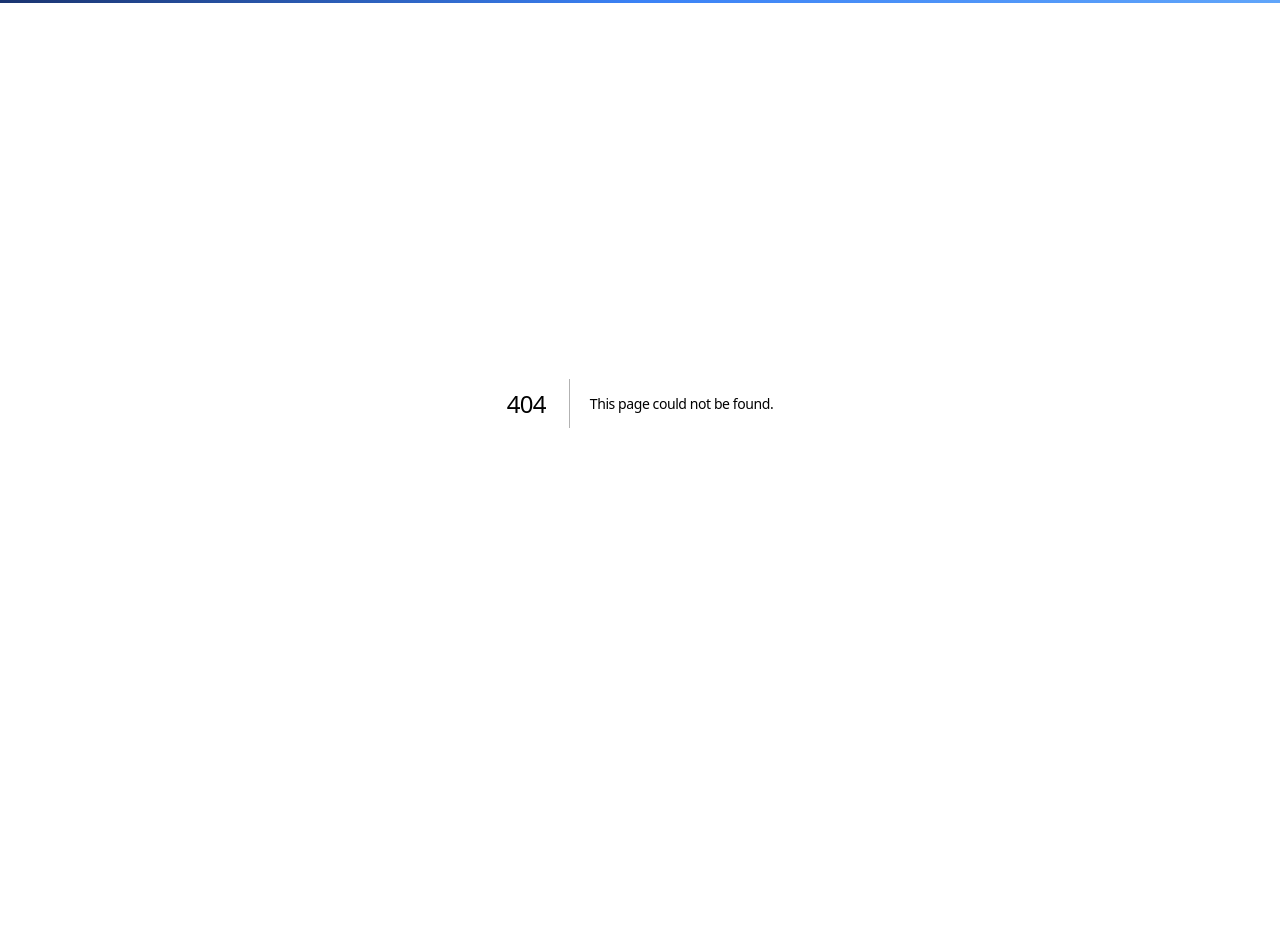
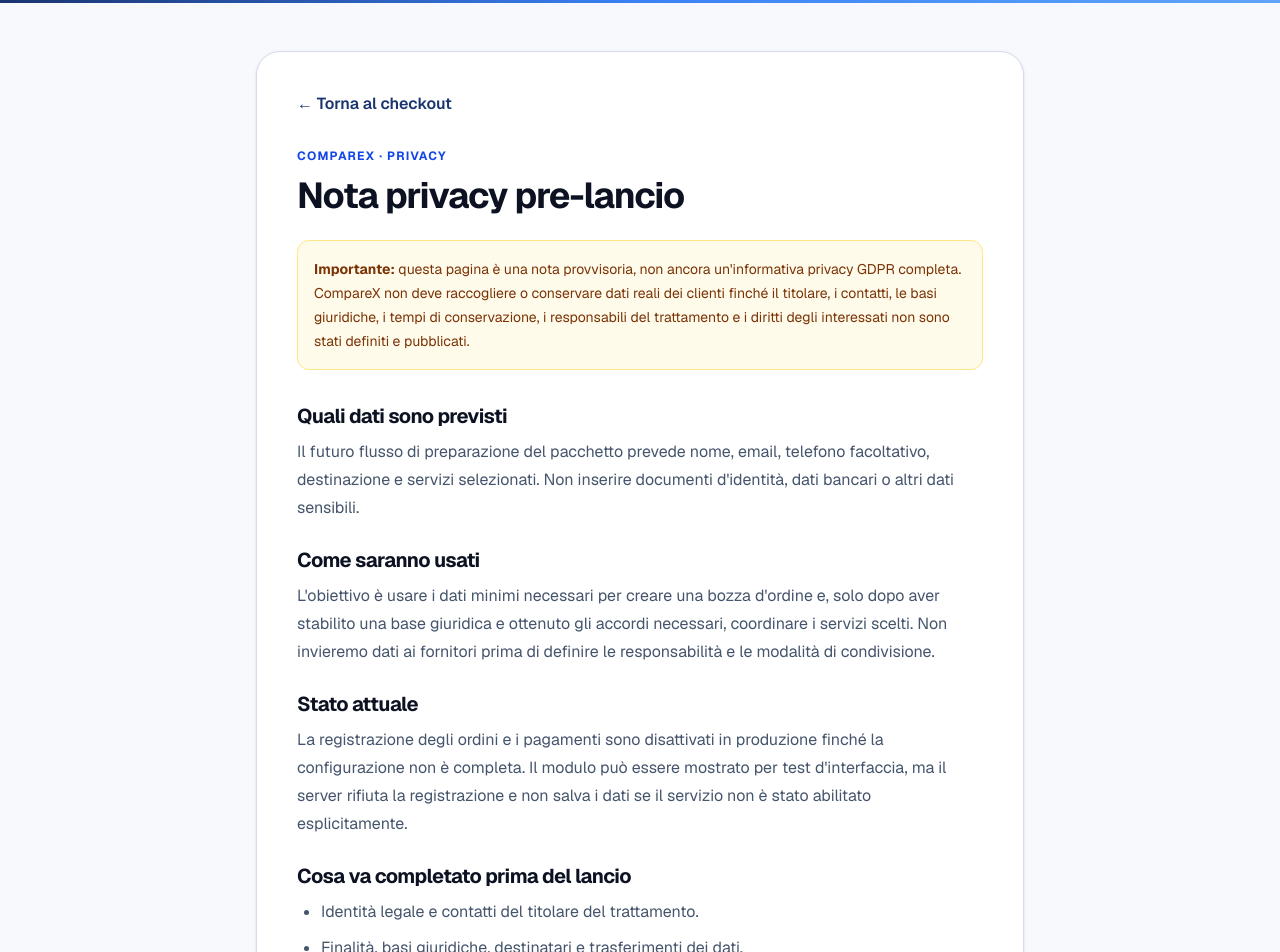
Before and after one commit to pietroconforti-blip/compareX, a Next.js app: page /privacy in a window 1280 px wide. Before the commit this address had no page. Shown: the top 952 px of the page. Before the commit the page ends 803 px from the top, so only its background shows below. Built offline with nearby package versions, Linux system fonts and the light colour scheme.

Commit message:
Add pre-launch privacy readiness notice

```diff
--- /dev/null
+++ b/app/privacy/page.tsx
@@ -0,0 +1,13 @@
+export default function PrivacyPage() {
+  return <main className="min-h-screen bg-[#f7f9fd] px-5 py-12 text-[#0c1222]"><article className="mx-auto max-w-3xl rounded-3xl border border-[#d5dceb] bg-white p-7 shadow-sm md:p-10">
+    <a href="/checkout" className="font-semibold text-[#1a3470]">← Torna al checkout</a>
+    <p className="mt-8 text-xs font-bold uppercase tracking-widest text-blue-700">CompareX · Privacy</p>
+    <h1 className="mt-3 text-4xl font-bold">Nota privacy pre-lancio</h1>
+    <div className="mt-6 rounded-xl border border-amber-200 bg-amber-50 p-4 text-sm leading-6 text-amber-900"><strong>Importante:</strong> questa pagina è una nota provvisoria, non ancora un'informativa privacy GDPR completa. CompareX non deve raccogliere o conservare dati reali dei clienti finché il titolare, i contatti, le basi giuridiche, i tempi di conservazione, i responsabili del trattamento e i diritti degli interessati non sono stati definiti e pubblicati.</div>
+    <h2 className="mt-8 text-xl font-bold">Quali dati sono previsti</h2><p className="mt-2 leading-7 text-slate-600">Il futuro flusso di preparazione del pacchetto prevede nome, email, telefono facoltativo, destinazione e servizi selezionati. Non inserire documenti d'identità, dati bancari o altri dati sensibili.</p>
+    <h2 className="mt-6 text-xl font-bold">Come saranno usati</h2><p className="mt-2 leading-7 text-slate-600">L'obiettivo è usare i dati minimi necessari per creare una bozza d'ordine e, solo dopo aver stabilito una base giuridica e ottenuto gli accordi necessari, coordinare i servizi scelti. Non invieremo dati ai fornitori prima di definire le responsabilità e le modalità di condivisione.</p>
+    <h2 className="mt-6 text-xl font-bold">Stato attuale</h2><p className="mt-2 leading-7 text-slate-600">La registrazione degli ordini e i pagamenti sono disattivati in produzione finché la configurazione non è completa. Il modulo può essere mostrato per test d'interfaccia, ma il server rifiuta la registrazione e non salva i dati se il servizio non è stato abilitato esplicitamente.</p>
+    <h2 className="mt-6 text-xl font-bold">Cosa va completato prima del lancio</h2><ul className="mt-2 list-disc space-y-2 pl-6 leading-7 text-slate-600"><li>Identità legale e contatti del titolare del trattamento.</li><li>Finalità, basi giuridiche, destinatari e trasferimenti dei dati.</li><li>Tempi di conservazione e procedura per esercitare i diritti GDPR.</li><li>Contratti con i fornitori e accordi con i responsabili del trattamento.</li><li>Revisione legale dell'informativa e verifica di cookie/analytics.</li></ul>
+    <p className="mt-8 text-sm text-slate-500">Versione provvisoria per sviluppo. Non sostituisce consulenza legale e non autorizza il trattamento di dati reali.</p>
+  </article></main>;
+}
```
